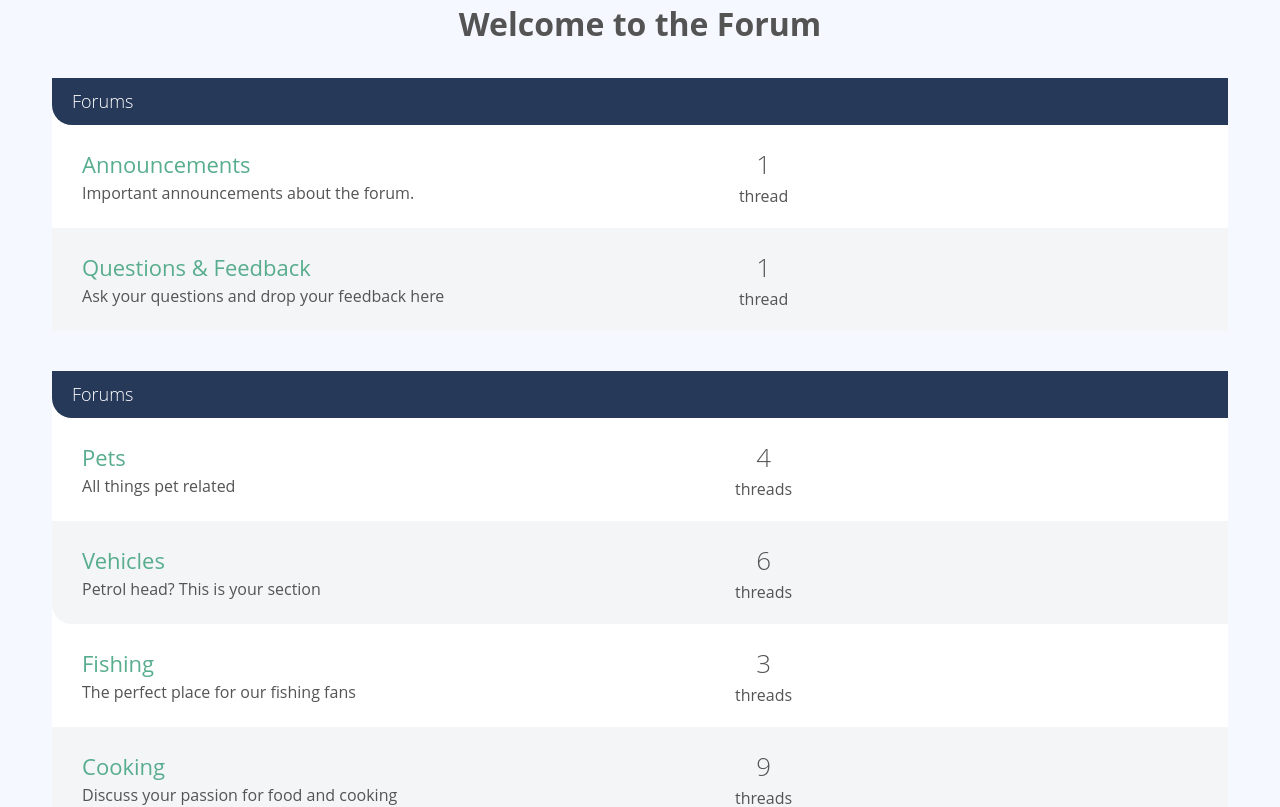
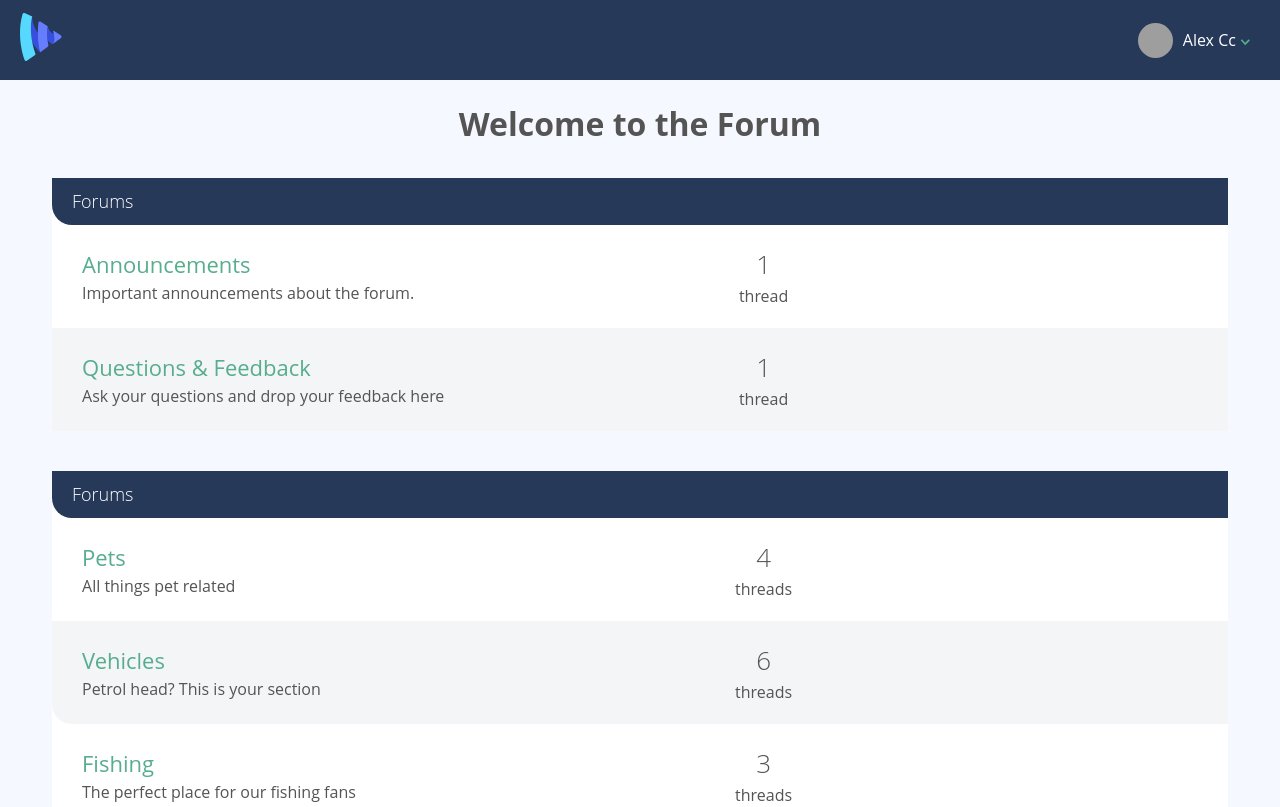
Before and after one commit to dvxiaofan/vueschool-forum, a Vue app: page / in a window 1280 px wide. Shown: the top 807 px of the page. Built offline with nearby package versions, Linux system fonts and the light colour scheme; grey boxes are pictures that could not be loaded.

Commit message:
add navigation bar

```diff
--- a/src/App.vue
+++ b/src/App.vue
@@ -1,4 +1,5 @@
 <template>
+  <the-navbar/>
   <div class="container">
     <router-view/>
   </div>
@@ -6,9 +7,12 @@
 
 <script>
 
+import TheNavbar from '@/components/TheNavbar.vue'
+
 export default {
   name: 'App',
   components: {
+    TheNavbar
   }
 }
 </script>
--- /dev/null
+++ b/src/components/TheNavbar.vue
@@ -0,0 +1,60 @@
+<template>
+  <header class="header" id="header">
+
+    <router-link to="{name: 'Home'}" class="logo">
+      <img src="../assets/svg/vueschool-logo.svg" alt="Vue Forum" />
+    </router-link>
+
+    <div class="btn-hamburger">
+      <div class="top bar"></div>
+      <div class="middle bar"></div>
+      <div class="bottom bar"></div>
+    </div>
+
+    <nav class="navbar">
+      <ul>
+        <li class="navbar-user">
+          <a href="#">
+            <img class="avatar-small" src="https://pbs.twimg.com/profile_images/1188775562657091594/5mgkg44t_400x400.jpg" alt="avatar" />
+            <span>
+              Alex Cc
+              <img class="icon-profile" src="../assets/svg/arrow-profile.svg" alt="icon" />
+            </span>
+          </a>
+
+          <div id="user-dropdown">
+            <div class="triangle-drop"></div>
+            <ul class="dropdown-menu">
+              <li class="dropdown-menu-item"><a href="profile.html">View profile</a></li>
+              <li class="dropdown-menu-item"><a href="#">Log out</a></li>
+            </ul>
+          </div>
+        </li>
+      </ul>
+    </nav>
+  </header>
+</template>
+
+<script>
+
+export default {
+  name: 'TheNavbar',
+  mixins: [],
+  components: {},
+  props: {},
+  data () {
+    return {}
+  },
+  watch: {},
+  computed: {},
+  created () {
+  },
+  mounted () {
+  },
+  methods: {}
+}
+</script>
+
+<style lang="scss" scoped>
+
+</style>
--- a/src/pages/Home.vue
+++ b/src/pages/Home.vue
@@ -1,5 +1,5 @@
 <template>
-  <h1>Welcome to the Forum</h1>
+  <h1 class="push-top">Welcome to the Forum</h1>
   <CategoryList :categories="categories" />
 </template>
 
```
Also changed, not shown: src/assets/svg/arrow-profile.svg (added), src/assets/svg/vueschool-logo.svg (added).
